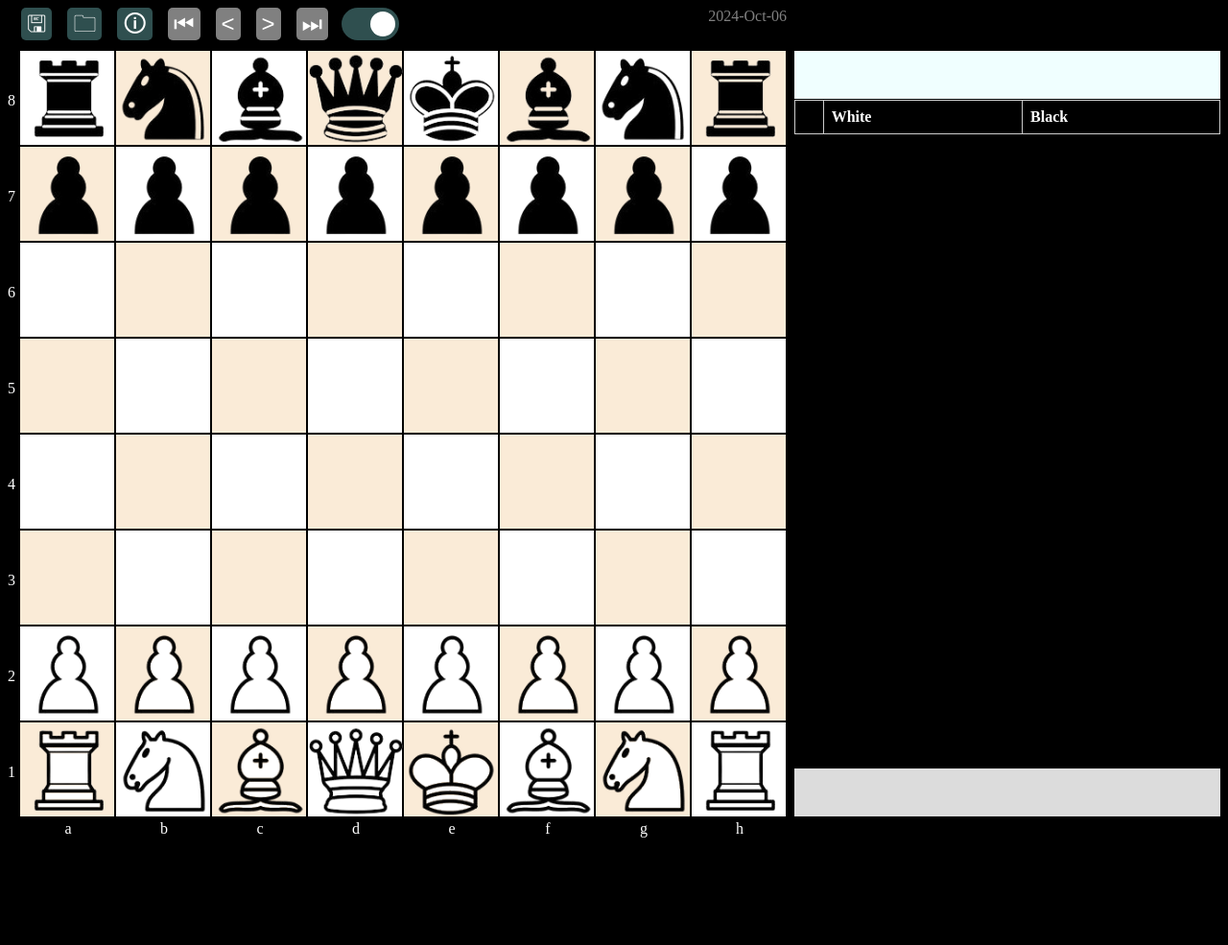
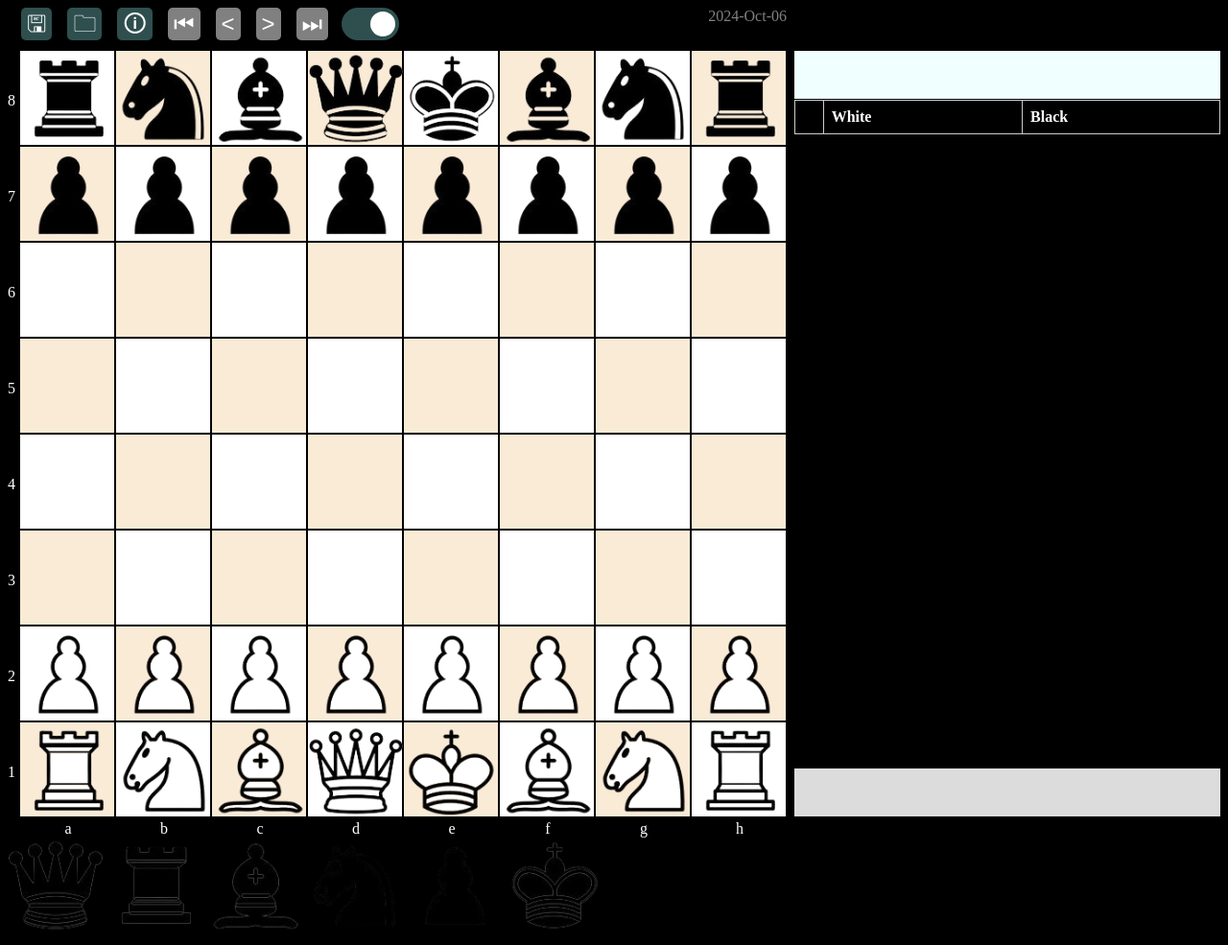
Before and after one commit to ozwind/chess, a plain HTML site: page index.html in a window 1280 px wide. Shown: the whole page at 96% size. Before the commit the page ends 881 px from the top, so only its background shows below. Drawn offline with nearby package versions, Linux system fonts and the light colour scheme.

Commit message:
Add files via upload

```diff
--- a/index.html
+++ b/index.html
@@ -67,6 +67,13 @@
     <div id="tmpHolder"></div>
     <div id="infoDialog"></div>
     <div id="promoteDialog"></div>
+<img src="icons/blackQ.png" value="Q">
+<img src="icons/blackR.png" value="R">
+<img src="icons/blackB.png" value="B">
+<img src="icons/blackN.png" value="N">
+<img src="icons/blackP.png" value="P">
+<img src="icons/blackK.png" value="K">
+
 </body>
 
 </html>
```
